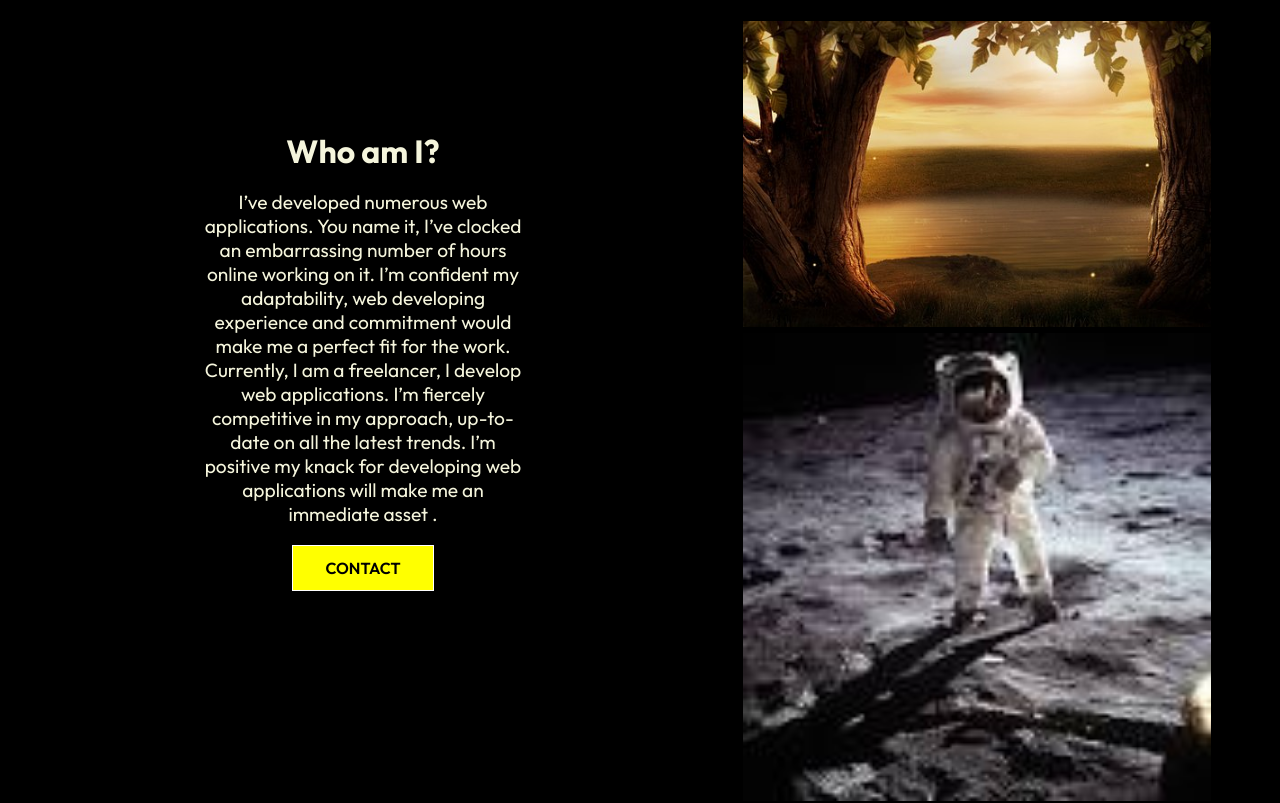
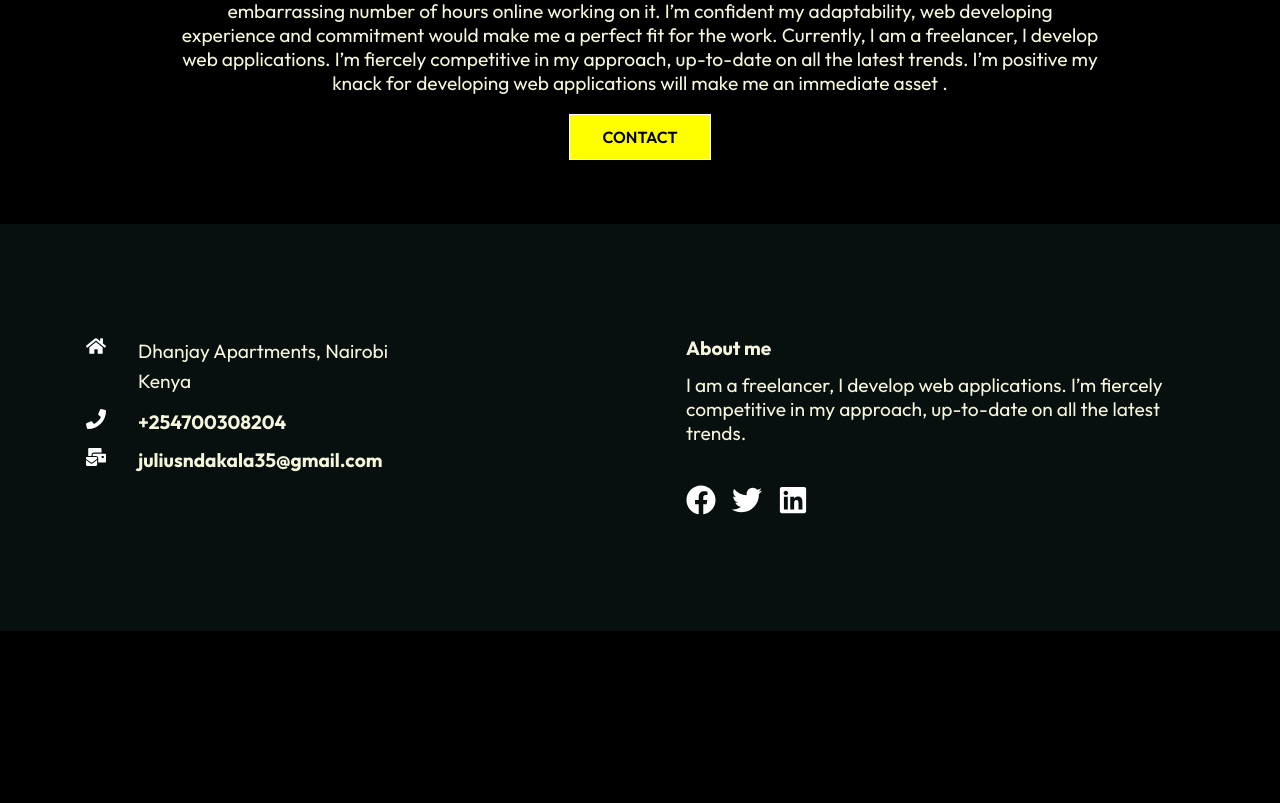
Before and after one commit to ndakalajulius/Myportfolio, a React (Create React App) app: page /about in a window 1280 px wide. Shown: the part 628-1431 px from the top of the page. After the commit the page ends 1259 px from the top, so only its background shows below. Built offline with nearby package versions, Linux system fonts and the light colour scheme.

Commit message:
edited the about page

```diff
--- a/src/components/AboutContent.js
+++ b/src/components/AboutContent.js
@@ -1,15 +1,15 @@
 import { Link } from "react-router-dom"
 import "./AboutContentStyles.css"
 import React from 'react'
-import React1 from "../assets/react1.jpg"
-import React2 from "../assets/react2.webp"
+
 
 export const AboutContent = () => {
   return (
     <div className="about">
     <div className="left">
     <h1> Who am I? </h1>
-    <p> I’ve developed numerous web applications. You name it, I’ve
+    <p>  I am a software developer.
+    I’ve developed numerous web applications. You name it, I’ve
     clocked an embarrassing number of hours online working on it. I’m
     confident my adaptability, web developing experience and
     commitment would make me a perfect fit for the work.
@@ -22,17 +22,12 @@ export const AboutContent = () => {
      <button className="btn">contact </button>
     </Link>
     </div>
-    <div className="right">
-    <div className="img-container">
 
-    </div>
-    <div className="img-stack top">
-        <img src={React1} className="img" alt="true"/>
-    </div>
-    <div className="img-stack bottom">
-        <img src={React2} className="img" alt="true"/>
-    </div>
-    </div>
+
+
+
+
+
 
     </div>
   )
--- a/src/components/AboutContentStyles.css
+++ b/src/components/AboutContentStyles.css
@@ -12,7 +12,7 @@
   text-align: center;
   margin: auto;
   padding: 1rem;
-  max-width: 350px;
+  max-width: 950px;
 }
 .about .left p {
   margin: 1.2rem 0;
```
Also changed, not shown: src/assets/react1.jpg.
